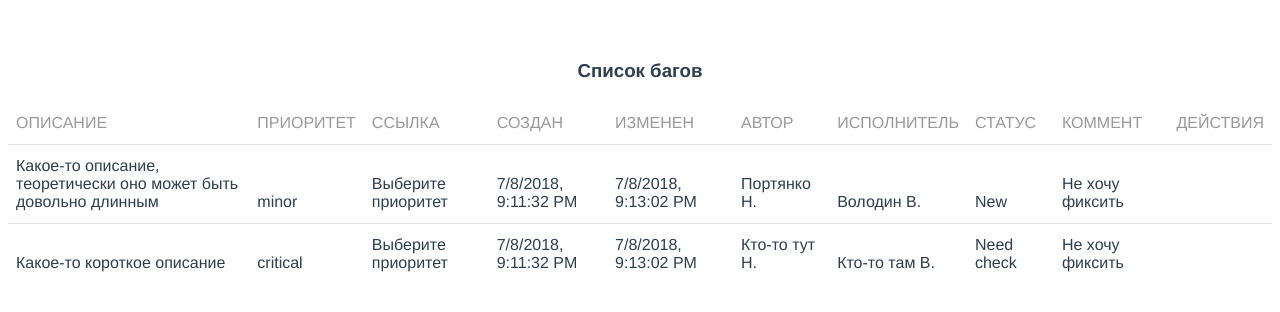
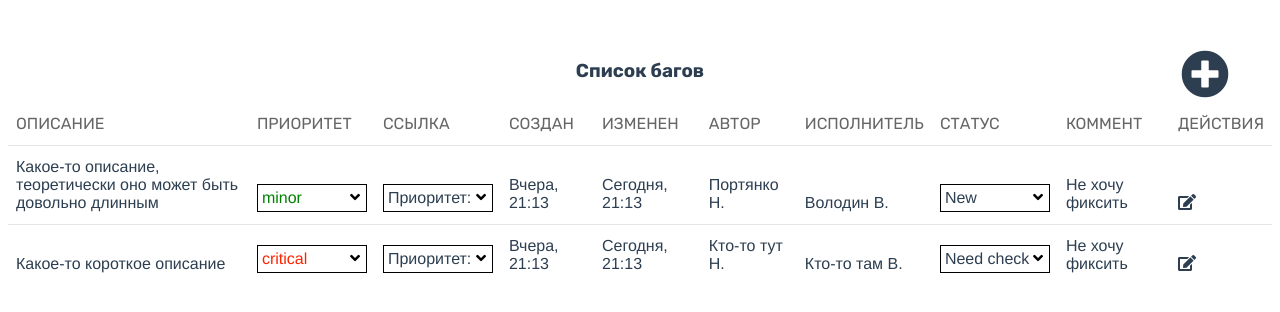
Before and after one commit to hedint/bugtracker_front, a Vue app: page / in a window 1280 px wide. Shown: the top 312 px of the page. Built offline with nearby package versions, Linux system fonts and the light colour scheme.

Commit message:
support custom date format; support colors in select; add new font: Rubick; add icons (fonts-awesome);

```diff
--- a/public/index.html
+++ b/public/index.html
@@ -5,6 +5,10 @@
     <meta http-equiv="X-UA-Compatible" content="IE=edge">
     <meta name="viewport" content="width=device-width,initial-scale=1.0">
     <link rel="icon" href="<%= BASE_URL %>favicon.ico">
+    <link rel="stylesheet" href="https://use.fontawesome.com/releases/v5.1.1/css/all.css" integrity="sha384-O8whS3fhG2OnA5Kas0Y9l3cfpmYjapjI0E4theH4iuMD+pLhbf6JI0jIMfYcK3yZ" crossorigin="anonymous">
+    <link href="https://fonts.googleapis.com/css?family=Rubik:400,700&amp;subset=cyrillic" rel="stylesheet">
+
+
     <title>bugtracker_front</title>
   </head>
   <body>
--- a/src/App.vue
+++ b/src/App.vue
@@ -1,16 +1,20 @@
 <template>
   <div id="app">
     <BugTableList/>
+    <AddBugButton/>
   </div>
 </template>
 
 <script>
 import BugTableList from "./components/BugTableList.vue";
+import AddBugButton from "./components/AddBugButton.vue";
+
 import styl from "./styles/main.styl";
 export default {
   name: "app",
   components: {
-    BugTableList
+    BugTableList,
+    AddBugButton
   }
 };
 </script>
--- /dev/null
+++ b/src/components/AddBugButton.vue
@@ -0,0 +1,22 @@
+<template>
+  <div class="add-bug-button" title="Создать баг">
+    <i class="fas fa-plus-circle fa-3x"></i>
+  </div>
+</template>
+<script>
+export default {
+  name: "AddBugButton"
+};
+</script>
+<style lang="stylus">
+.add-bug-button
+  position fixed
+  top 50px
+  right 50px
+  width 50px
+  height 50px
+  cursor pointer
+  i
+    width 100%
+    height 100%
+</style>
--- a/src/components/Bug/ItemActions.vue
+++ b/src/components/Bug/ItemActions.vue
@@ -1,5 +1,7 @@
 <template>
-  <div :class="getClass">{{value}}</div>
+  <div :class="getClass">
+    <i class="fas fa-edit" title="редактировать"></i>
+  </div>
 </template>
 <script>
 export default {
--- a/src/components/Bug/ItemDate.vue
+++ b/src/components/Bug/ItemDate.vue
@@ -1,5 +1,5 @@
 <template>
-  <div :class="getClass">{{getValue}}</div>
+  <div :class="getClass">{{getText}}</div>
 </template>
 <script>
 export default {
@@ -19,11 +19,42 @@ export default {
     getClass() {
       return `bug-table-item__${this.id}`;
     },
-    getValue() {
+    getText() {
+      const date = new Date();
+      const cur_date = new Date();
+      const val = this.date_created || this.date_edited;
+      date.setTime(val);
+      if (
+        date.getFullYear() === cur_date.getFullYear() &&
+        date.getDate() === cur_date.getDate() &&
+        date.getMonth() === cur_date.getMonth()
+      ) {
+        return "Сегодня, " + this.getTime;
+      }
+      cur_date.setDate(cur_date.getDate() - 1);
+      if (
+        date.getFullYear() === cur_date.getFullYear() &&
+        date.getDate() === cur_date.getDate() &&
+        date.getMonth() === cur_date.getMonth()
+      ) {
+        return "Вчера, " + this.getTime;
+      }
+      return this.getDateTime();
+    },
+    getTime() {
       const date = new Date();
       const val = this.date_created || this.date_edited;
       date.setTime(val);
-      return date.toLocaleString();
+      return date.getHours() + ':' + date.getMinutes();
+    },
+    getDate () {
+const date = new Date();
+      const val = this.date_created || this.date_edited;
+      date.setTime(val);
+      return this.getDate() + '.' +(this.getMonth() + 1)
+    },
+    getDateTime () {
+      return this.getDate() + ' ' + this.getTime();
     }
   }
 };
--- a/src/components/Bug/ItemPriority.vue
+++ b/src/components/Bug/ItemPriority.vue
@@ -1,6 +1,6 @@
 <template>
   <div class="bug-table-item__priority">
-    <CustomSelect :value="priority" @input="changeValue" :items="items" :empty_label="'Выберите приоритет'" />
+    <CustomSelect :value="priority" @input="changeValue" :items="items" :empty_label="'Приоритет:'" />
   </div>
 </template>
 <script>
@@ -18,17 +18,17 @@ export default {
         {
           value: 10,
           label: "major",
-          color: "red"
+          color: "#ff7514"
         },
         {
           value: 20,
           label: "critical",
-          color: "red"
+          color: "#ff2400"
         },
         {
           value: 30,
           label: "blocker",
-          color: "red"
+          color: "#c51d34"
         }
       ]
     };
--- a/src/components/BugTableList.vue
+++ b/src/components/BugTableList.vue
@@ -46,7 +46,7 @@ export default {
             "Какое-то описание, теоретически оно может быть довольно длинным",
           priority: 1,
           file: "",
-          date_created: +new Date() - 100000,
+          date_created: +new Date() - 86400000,
           date_edited: +new Date() - 10000,
           author: "Портянко Н.",
           assignee: "Володин В.",
@@ -57,7 +57,7 @@ export default {
           description: "Какое-то короткое описание",
           priority: 20,
           file: "",
-          date_created: +new Date() - 100000,
+          date_created: +new Date() - 86400000,
           date_edited: +new Date() - 10000,
           author: "Кто-то тут Н.",
           assignee: "Кто-то там В.",
--- a/src/components/common/CustomSelect.vue
+++ b/src/components/common/CustomSelect.vue
@@ -1,8 +1,11 @@
 <template>
     <div class="custom-select" :class="{'custom-select--active': is_show}" ref="custom_select" @click.stop="showSelect">
-        <div class="custom-select__value">{{getTitle}}</div>
+        <div class="custom-select__value" :style="getStyle">{{getTitle}}
+          <i class="fas fa-angle-down" v-if="!is_show"></i>
+          <i class="fas fa-angle-up" v-if="is_show"></i>
+        </div>
         <div class="custom-select__inner">
-            <div class="custom-select__option" :style="getStyle" :key="option.title+'_'+option.value" v-for="option in items" @click.stop="optionPick(option)">
+            <div class="custom-select__option" :style="getOptionStyle(option)" :key="option.title+'_'+option.value" v-for="option in items" @click.stop="optionPick(option)">
                 <div class="custom-select__label">{{option.label}}</div>
                 <div class="custom-select__icon" v-if="option.icon">
                     <img :src="option.icon" />
@@ -26,16 +29,18 @@ export default {
     getActiveOption() {
       return this.items.find(option => option.value === this.value);
     },
+    getStyle () {
+      let style = {};
+      if (this.getActiveOption && this.getActiveOption.color) {
+        style.color = this.getActiveOption.color;
+      }
+      return style;
+    },
     getTitle() {
       return this.getActiveOption
         ? this.getActiveOption.label
         : this.empty_label;
     },
-    getStyle() {
-      return this.getActiveOption && this.getActiveOption.color
-        ? this.getActiveOption.color
-        : false;
-    }
   },
   methods: {
     closeSelect(e) {
@@ -48,12 +53,19 @@ export default {
         this.is_show = false;
       }
     },
+    getOptionStyle (option) {
+       let style = {};
+      if (option.color) {
+        style.color = option.color;
+      }
+      return style;
+    },
     optionPick(option) {
       this.$emit("input", option.value);
       this.is_show = false;
     },
     showSelect() {
-      this.is_show = true;
+      this.is_show = !this.is_show;
     }
   },
   created() {
@@ -66,11 +78,23 @@ export default {
 .custom-select {
     cursor: pointer;
     position: relative;
+    user-select none
+    min-width 110px
 
     &--active {
         .custom-select__inner {
             display: block;
         }
+    }
+    &__value {
+      border 1px solid black
+      padding 4px 16px 4px 4px
+      position relative
+      i {
+        position absolute
+        right 6px
+        color black
+      }
     }
 
     &__inner {
@@ -79,6 +103,10 @@ export default {
         z-index: 10;
         background: white;
         width: 100%;
+        border 1px solid black
+        border-top none
+        padding 4px 16px 4px 4px
+
     }
 }
 </style>
--- a/src/styles/main.styl
+++ b/src/styles/main.styl
@@ -1,3 +1,12 @@
+* {
+    box-sizing: border-box
+}
+body {
+    font-family: Arial;
+}
+h1, h2, h3, h4, h5 {
+    font-family: "Rubik";
+}
 .bug-table
     display table
     margin 20px auto
@@ -19,4 +28,5 @@
     &--header
         & ^[0]__cell
             text-transform: uppercase
-            color #999
+            color #666
+            font-family: "Rubik"
```
